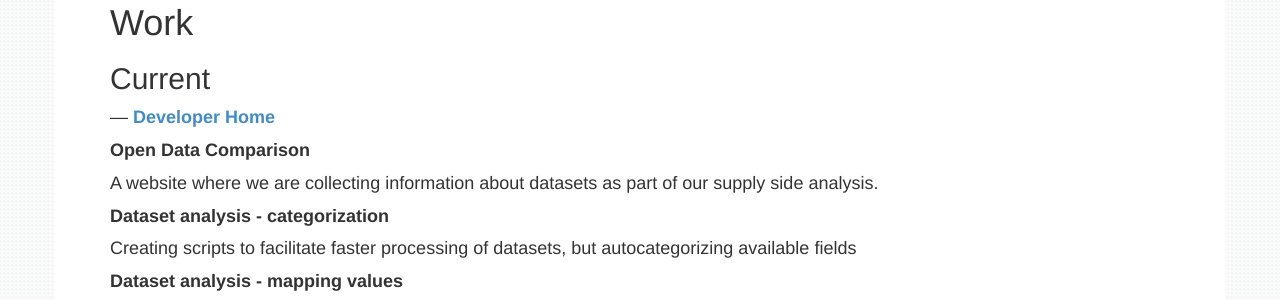
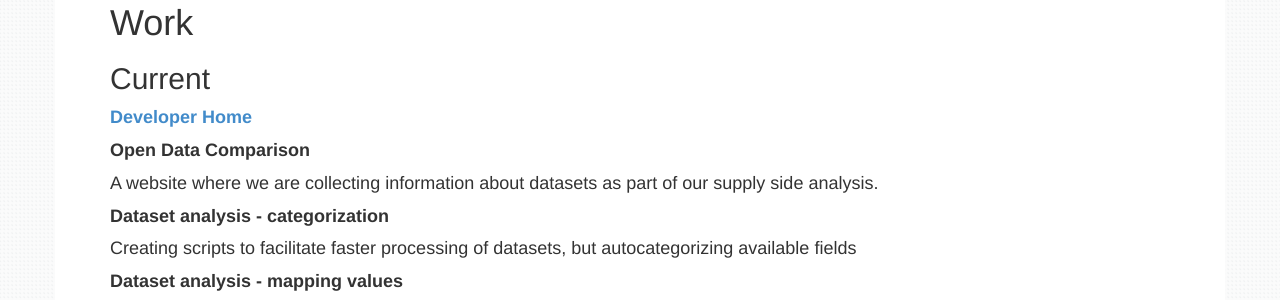
Before and after one commit to open-contracting/open-contracting.github.io, a Jekyll site: the page built from pages/work.md, in a window 1280 px wide and 1175 px high. Shown: the part 215-515 px from the top of the window. Built offline with Jekyll 4.4.1, drawn with Linux system fonts in a browser that asks for light colours; nearby versions of some CDN libraries; Markdown is read by kramdown in place of the engine named in the settings.

Commit message:
Update work.md

```diff
--- a/pages/work.md
+++ b/pages/work.md
@@ -6,7 +6,7 @@ updated: 28/04/2014
 ---
 ## Current
 
---- **[Developer Home](/pages/docs/)**
+**[Developer Home](/pages/docs/)**
 
 #### Open Data Comparison
 A website where we are collecting information about datasets as part of our supply side analysis.
```
